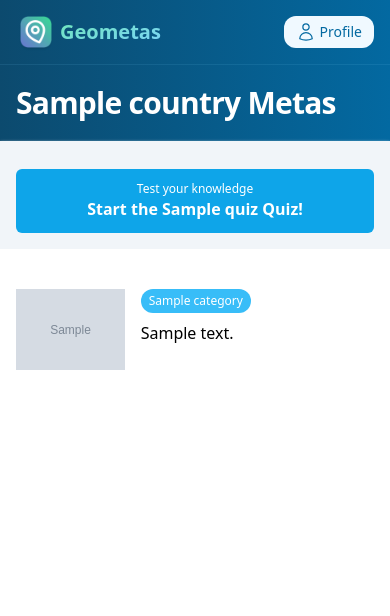
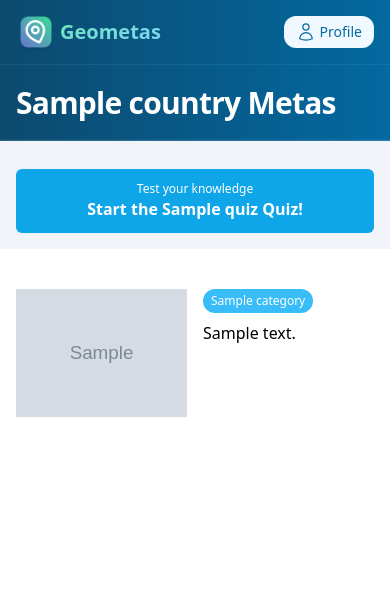
Before and after one commit to therealPaulPlay/geometas, a Django app: a page that uses cms/templates/cms/components/fact_list.html in a window 390 px wide. Shown: the top 616 px of the page. Run offline with Django 3.2, Linux system fonts and the light colour scheme; tables that the repository leaves empty hold one stand-in row (values such as "Sample post"); grey boxes marked "Sample" are stand-in pictures; style sheets or scripts are compiled from the project's sources.

Commit message:
Update fact_list.html

```diff
--- a/cms/templates/cms/components/fact_list.html
+++ b/cms/templates/cms/components/fact_list.html
@@ -2,13 +2,13 @@
     <div class="mb-10">
         {% for fact in facts %}
             <div class="py-10 even:bg-slate-100 -mx-4 px-4 sm:-mx-8 sm:px-8">
-                <div class="grid grid-cols-3 gap-4">
+                <div class="grid grid-cols-2 sm:grid-cols-3 gap-4">
                     <div class="my-auto">
                         <a href="{% url 'cms:fact_detail' fact.uuid %}">
                             <img src="{{ fact.image_url }}" class="max-h-40 ml-auto">
                         </a>
                     </div>
-                    <div class="col-span-2">
+                    <div class="sm:col-span-2">
                         <div class="flex flex-wrap gap-x-2 gap-y-1">
                             {% if not category %}
                                 <span class="bg-sky-400 text-white rounded-xl px-2 py-1 font-medium text-xs truncate">{{ fact.category.name }}</span>
```
